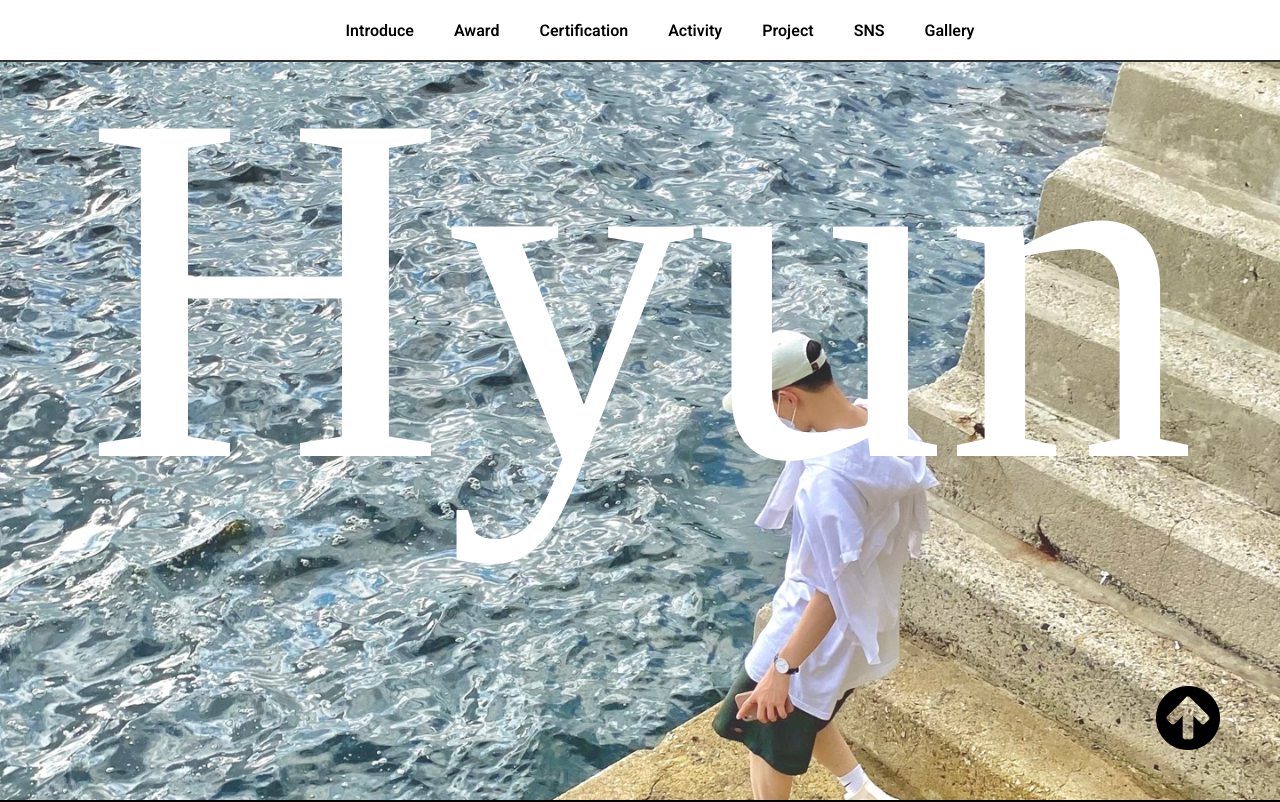
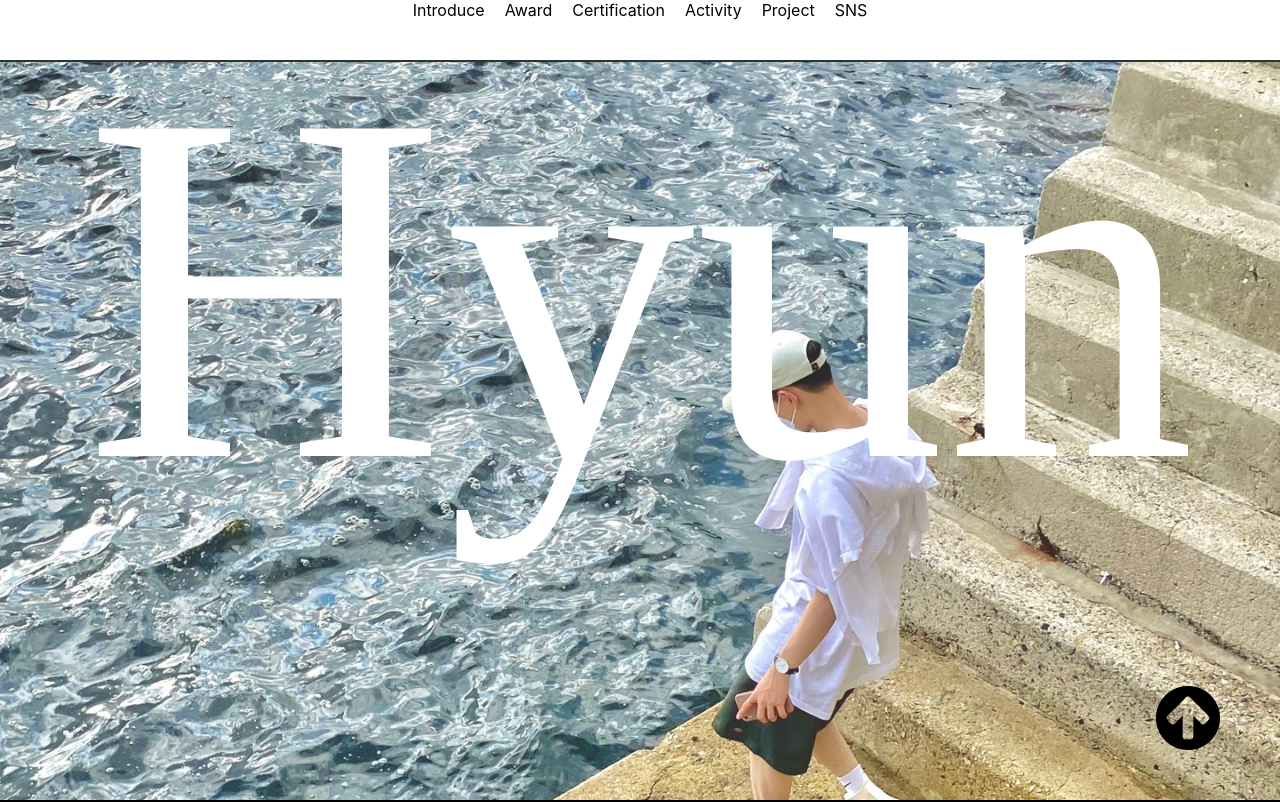
Before and after one commit to YesHyeon/hyun-site-web, a React (Create React App) app: page / in a window 1280 px wide. Shown: the top 802 px of the page. Built offline with nearby package versions, Linux system fonts and the light colour scheme; no server answers; a web font is replaced by a local one.

Commit message:
feat: styled css 도입 및 header 컴포넌트 분리

```diff
--- a/package.json
+++ b/package.json
@@ -3,6 +3,7 @@
   "version": "0.1.0",
   "private": true,
   "dependencies": {
+    "@emotion/styled": "^11.11.0",
     "@testing-library/jest-dom": "^5.16.4",
     "@testing-library/react": "^12.1.4",
     "@testing-library/user-event": "^13.5.0",
--- a/src/App.js
+++ b/src/App.js
@@ -1,5 +1,6 @@
 import './App.css';
 import MainPage from './components/main/index';
+import Headers from './components/header/header';
 import GalleryPage from './components/gallery/gallery.js';
 import IntroducePage from './components/introduce/introduce';
 import { Switch, Route } from 'react-router-dom';
@@ -16,6 +17,7 @@ function App() {
     <div id="Main">
       <Switch>
         <Route exact={true} path={'/'}>
+          <Headers />
           <div ref={homeRef}>
             <MainPage />
           </div>
--- /dev/null
+++ b/src/components/header/header.js
@@ -0,0 +1,21 @@
+import { Link } from 'react-scroll';
+import profileImage from '../../images/introduce/hyun-profile.png';
+import { MainContainer, HeaderWrapper, HeaderList } from './header.styles';
+
+function Headers() {
+  return (
+    <MainContainer>
+      <HeaderWrapper>
+        <Link to="IntroduceBody" spy={true} smooth={true} offset={-51}>
+          <HeaderList>Introduce</HeaderList>
+        </Link>
+        <HeaderList>Award</HeaderList>
+        <HeaderList>Certification</HeaderList>
+        <HeaderList>Activity</HeaderList>
+        <HeaderList>Project</HeaderList>
+        <HeaderList>SNS</HeaderList>
+      </HeaderWrapper>
+    </MainContainer>
+  );
+}
+export default Headers;
--- /dev/null
+++ b/src/components/header/header.styles.js
@@ -0,0 +1,20 @@
+import styled from '@emotion/styled';
+
+export const MainContainer = styled.header`
+  position: fixed;
+  width: 100%;
+  height: 60px;
+  border-bottom: 2px solid #313131;
+  background-color: white;
+  z-index: auto;
+`;
+
+export const HeaderList = styled.div``;
+
+export const HeaderWrapper = styled.div`
+  display: flex;
+  flex-direction: row;
+  justify-content: center;
+  align-items: center;
+  gap: 20px;
+`;
--- a/src/components/main/index.js
+++ b/src/components/main/index.js
@@ -1,28 +1,15 @@
-import "./index.css";
-import { Link } from "react-scroll";
+import './index.css';
+import { Link } from 'react-scroll';
+import profileImage from '../../images/introduce/hyun-profile.png';
+import { MainContainer } from './index.styles';
 
 function MainPage() {
   return (
-    <div id="body">
-      <div id="menu">
-        <ul>
-          <Link to="IntroduceBody" spy={true} smooth={true} offset={-51}>
-            <li>Introduce</li>
-          </Link>
-          <li>Award</li>
-          <li>Certification</li>
-          <li>Activity</li>
-          <li>Project</li>
-          <li>SNS</li>
-          <Link to="gallery-body" spy={true} smooth={true} offset={-81}>
-            <li>Gallery</li>
-          </Link>
-        </ul>
-      </div>
+    <MainContainer>
       <div id="main">
         <div className="title">Hyun</div>
       </div>
-    </div>
+    </MainContainer>
   );
 }
 export default MainPage;
--- /dev/null
+++ b/src/components/main/index.styles.js
@@ -0,0 +1,9 @@
+import styled from '@emotion/styled';
+import roomStartBack from '../../images/banners/background1.png';
+
+export const MainContainer = styled.div`
+  background-image: url(${roomStartBack});
+  background-size: cover;
+  height: 100vh;
+  border-bottom: 3px solid black;
+`;
```
Also changed, not shown: 1 other file (tests, documents, lock files or other folders).
